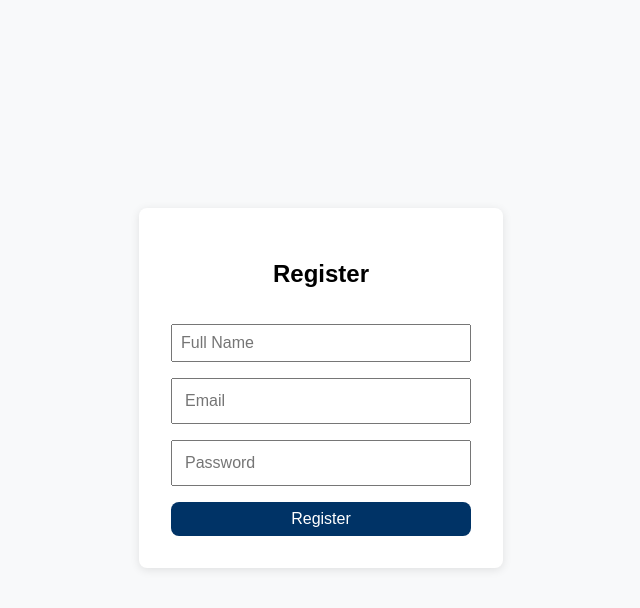
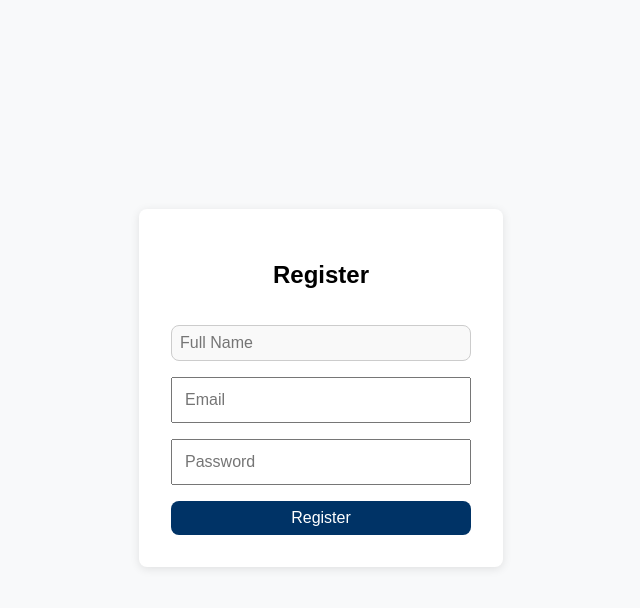
Before and after one commit to Gi-Guy/IntPrj-FullStack, a React (Vite) app in the folder client/: page /dashboard in a window 1280 px wide. Both pictures are taken after a click on the button "Register". Shown: the top 608 px of the page, without its empty margins (319-959 px from the left). Built offline with nearby package versions, Linux system fonts and the light colour scheme.

Commit message:
UI fixes

```diff
--- a/client/src/styles/dashboard.scss
+++ b/client/src/styles/dashboard.scss
@@ -35,6 +35,8 @@ body, html {
   width: 100%;
   max-width: none;
   box-sizing: border-box;
+  min-height: 100vh;
+
 }
 
 .navbar {
@@ -85,6 +87,22 @@ input[type="text"],
 select {
   padding: 0.5rem;
   font-size: 1rem;
+  border: 1px solid #ccc;
+  border-radius: $radius;
+  background-color: #f9f9f9;
+  appearance: none;
+  transition: border-color 0.2s ease;
+}
+
+input[type="text"]:hover,
+select:hover {
+  border-color: #888;
+}
+
+input[type="text"]:focus,
+select:focus {
+  border-color: #333;
+  outline: none;
 }
 
 input[type="color"] {
@@ -155,6 +173,7 @@ input[type="color"] {
       font-size: 1rem;
       border-radius: 4px;
       border: 1px solid #ccc;
+      background-color: #f9f9f9;
     }
 
     input[type="color"] {
@@ -211,14 +230,31 @@ input[type="color"] {
   height: auto;
   min-height: 160px;
 }
+
 .task-card.done {
   background-color: #f0f0f0;
   color: #777;
   opacity: 0.7;
 }
 
-.task-card select {
-  margin-top: 0.5rem;
+.task-actions select {
+  padding: 6px 8px;
+  border: 1px solid #ccc;
+  border-radius: 8px;
+  background-color: #f9f9f9;
+  font-size: 14px;
+  appearance: none;
+  cursor: pointer;
+  transition: border-color 0.2s ease;
+}
+
+.task-actions select:hover {
+  border-color: #888;
+}
+
+.task-actions select:focus {
+  border-color: #333;
+  outline: none;
 }
 
 .task-card select option[value="todo"] {
@@ -232,6 +268,7 @@ input[type="color"] {
 .task-card select option[value="done"] {
   color: #999;
 }
+
 .task-card:hover {
   transform: translateY(-4px);
   box-shadow: 0 4px 12px rgba(0, 0, 0, 0.2);
```
